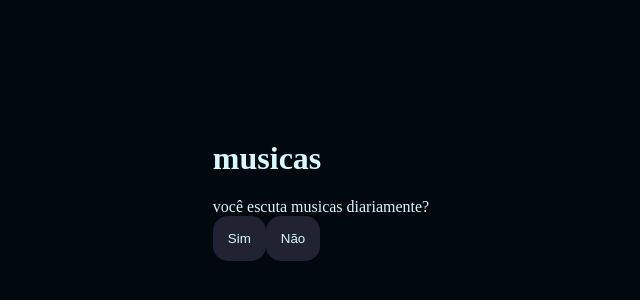
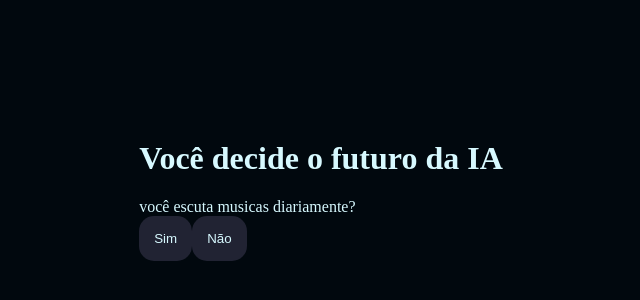
Before and after one commit to carlitolopeszz/IA-3E, a plain HTML site: page index.html in a window 1280 px wide. Shown: the part 210-510 px from the top of the page, without its empty margins (319-959 px from the left). Drawn offline with Linux system fonts and the light colour scheme.

Commit message:
Add files via upload

```diff
--- a/index.html
+++ b/index.html
@@ -5,12 +5,12 @@
     <meta charset="UTF-8">
     <meta name="viewport" content="width=device-width, initial-scale=1.0">
     <link rel="stylesheet" href="style.css">
-    <title>musicas</title>
+    <title>Você decide o futuro da IA</title>
 </head>
 
 <body>
     <div class="caixa-principal">
-        <h1>musicas</h1>
+        <h1>Você decide o futuro da IA</h1>
         <div class="caixa-pergunta"></div>
         <div class="caixa-alternativa"></div>
         <div class="caixa-resultado">
```
